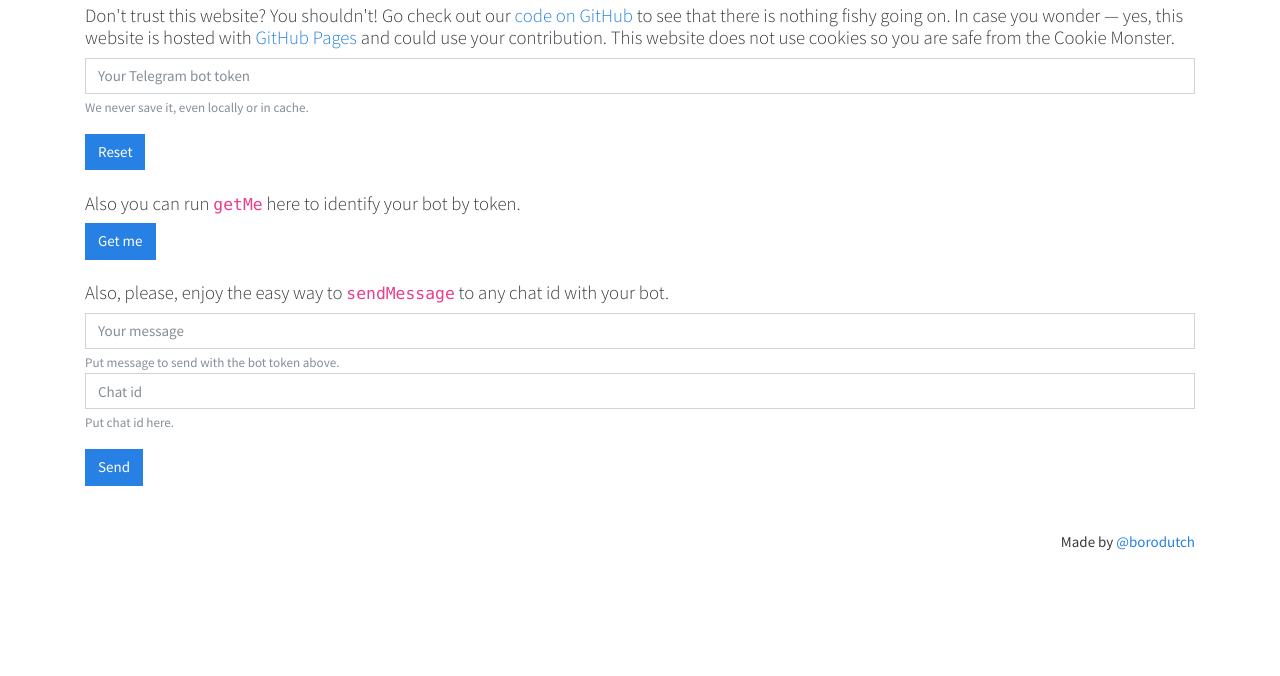
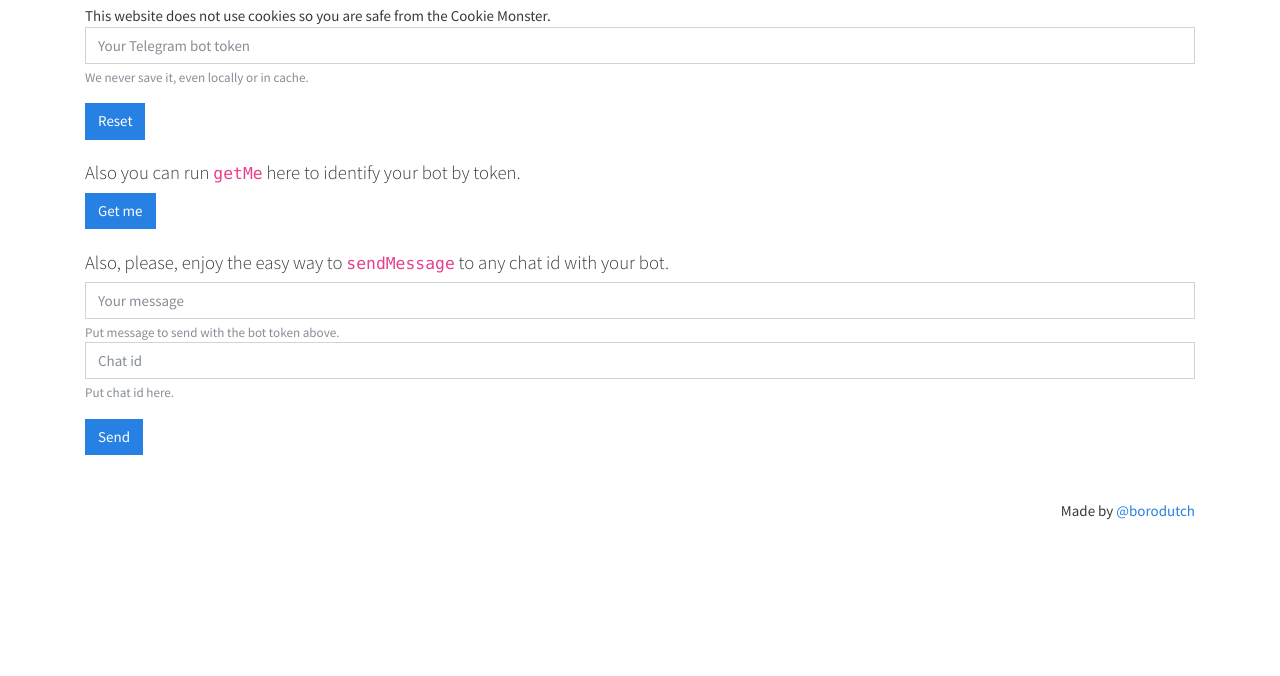
Before and after one commit to resetbot/resetbot.github.io, a plain HTML site: page index.html in a window 1280 px wide. Shown: the part 124-800 px from the top of the page. Drawn offline with nearby package versions, Linux system fonts and the light colour scheme.

Commit message:
Update index.html

```diff
--- a/index.html
+++ b/index.html
@@ -20,7 +20,7 @@
   <div class="container">
     <h1>Hi there!</h1>
     <h5>This website is intended to reset your Telegram bot <code>getUpdates</code> method. Simply enter your bot token below and hit the reset button. That's it! It just sends a GET request to <code>https://api.telegram.org/bot{{token}}/getUpdates?offset=-1</code> — it's this simple.</h5>
-    <h5>Don't trust this website? You shouldn't! Go check out our <a href="https://github.com/backmeupplz/reset-bot">code on GitHub</a> to see that there is nothing fishy going on. In case you wonder — yes, this website is hosted with <a href="https://pages.github.com/">GitHub Pages</a> and could use your contribution. This website does not use cookies so you are safe from the Cookie Monster.</h5>
+     This website does not use cookies so you are safe from the Cookie Monster.</h5>
 
     <div id="app">
       <div class="form-group">
```
